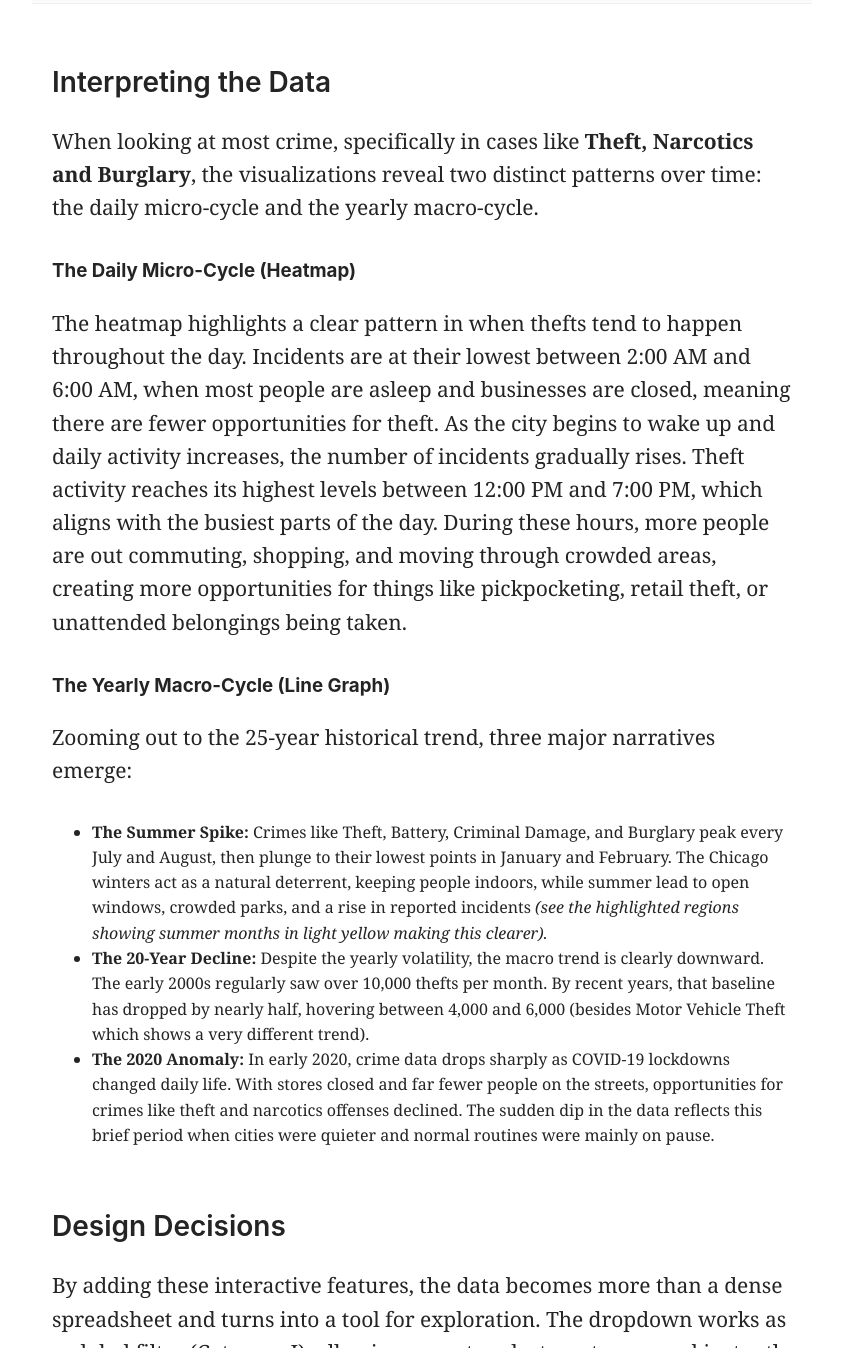
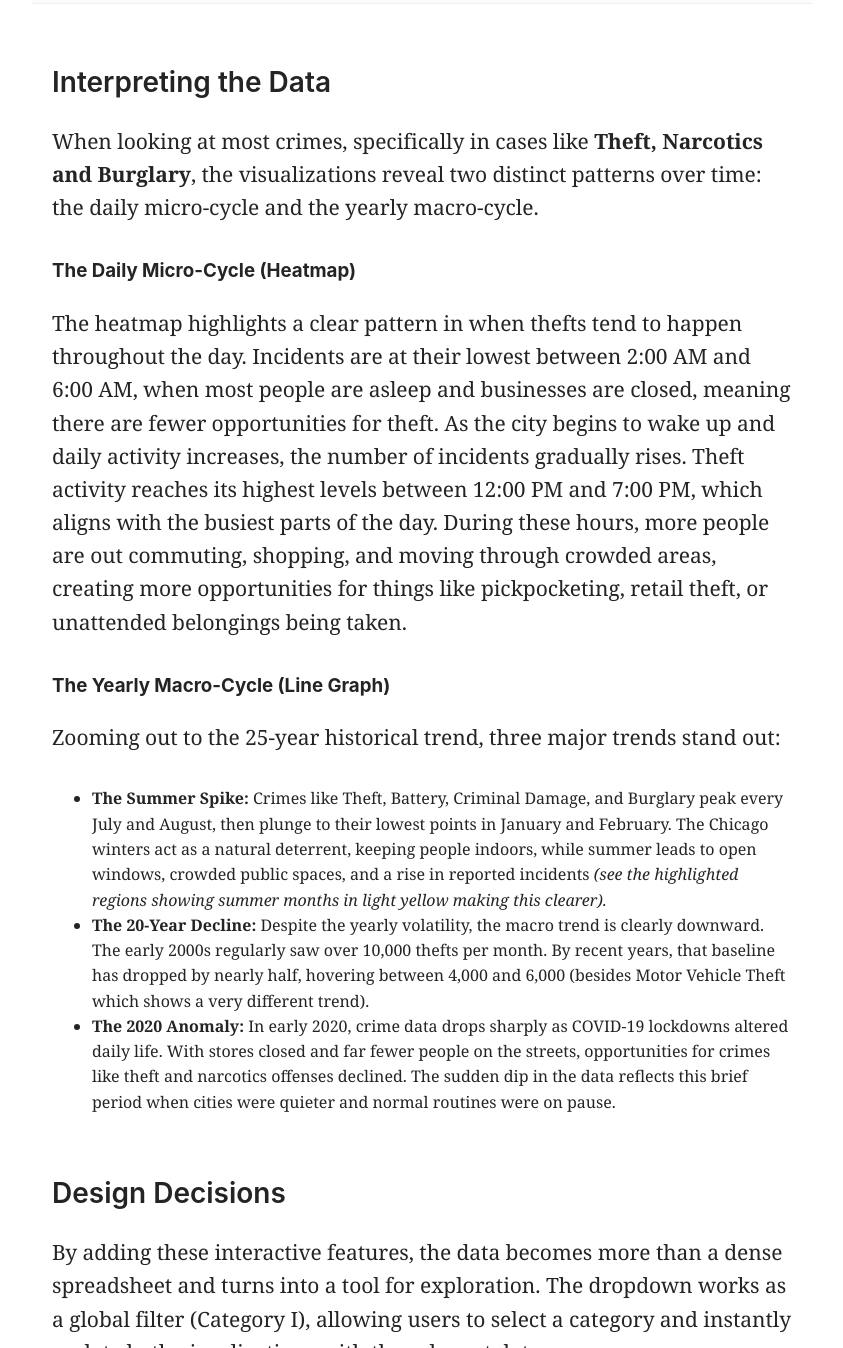
Before and after one commit to smoorf123/CMSC471-A1, a plain HTML site: page index.html in a window 1280 px wide. Shown: the part 2800-4148 px from the top of the page, without its empty margins (218-1061 px from the left). Drawn offline with nearby package versions, Linux system fonts and the light colour scheme.

Commit message:
Fix HTML content  in index.html

```diff
--- a/index.html
+++ b/index.html
@@ -93,7 +93,7 @@
       <h2>Interpreting the Data</h2>
 
       <p>
-        When looking at most crime, specifically in cases like
+        When looking at most crimes, specifically in cases like
         <strong>Theft, Narcotics and Burglary</strong>, the visualizations
         reveal two distinct patterns over time: the daily micro-cycle and the
         yearly macro-cycle.
@@ -113,8 +113,8 @@
 
       <h3>The Yearly Macro-Cycle (Line Graph)</h3>
       <p>
-        Zooming out to the 25-year historical trend, three major narratives
-        emerge:
+        Zooming out to the 25-year historical trend, three major trends
+        stand out:
       </p>
       <ul>
         <li>
@@ -122,7 +122,7 @@
           Criminal Damage, and Burglary peak every July and August, then plunge
           to their lowest points in January and February. The Chicago winters
           act as a natural deterrent, keeping people indoors, while summer
-          lead to open windows, crowded parks, and a rise in reported incidents
+          leads to open windows, crowded public spaces, and a rise in reported incidents
           <em
             >(see the highlighted regions showing summer months in light yellow
             making this clearer).</em
@@ -137,9 +137,9 @@
         </li>
         <li>
           <strong>The 2020 Anomaly:</strong> In early 2020, crime data drops sharply as COVID-19
-          lockdowns changed daily life. With stores closed and far fewer people on the streets,
+          lockdowns altered daily life. With stores closed and far fewer people on the streets,
           opportunities for crimes like theft and narcotics offenses declined. The sudden dip in
-          the data reflects this brief period when cities were quieter and normal routines were mainly on pause.
+          the data reflects this brief period when cities were quieter and normal routines were on pause.
         </li>
       </ul>
 
```
